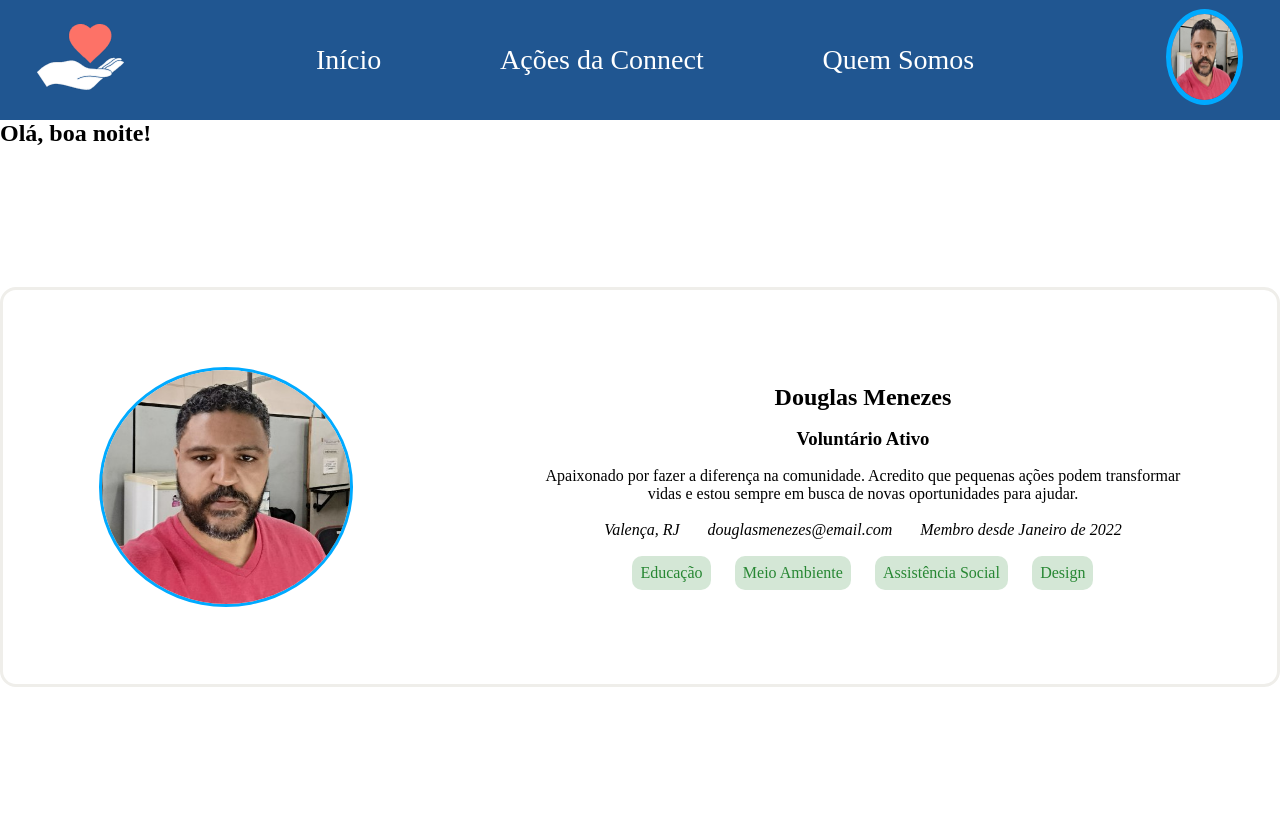
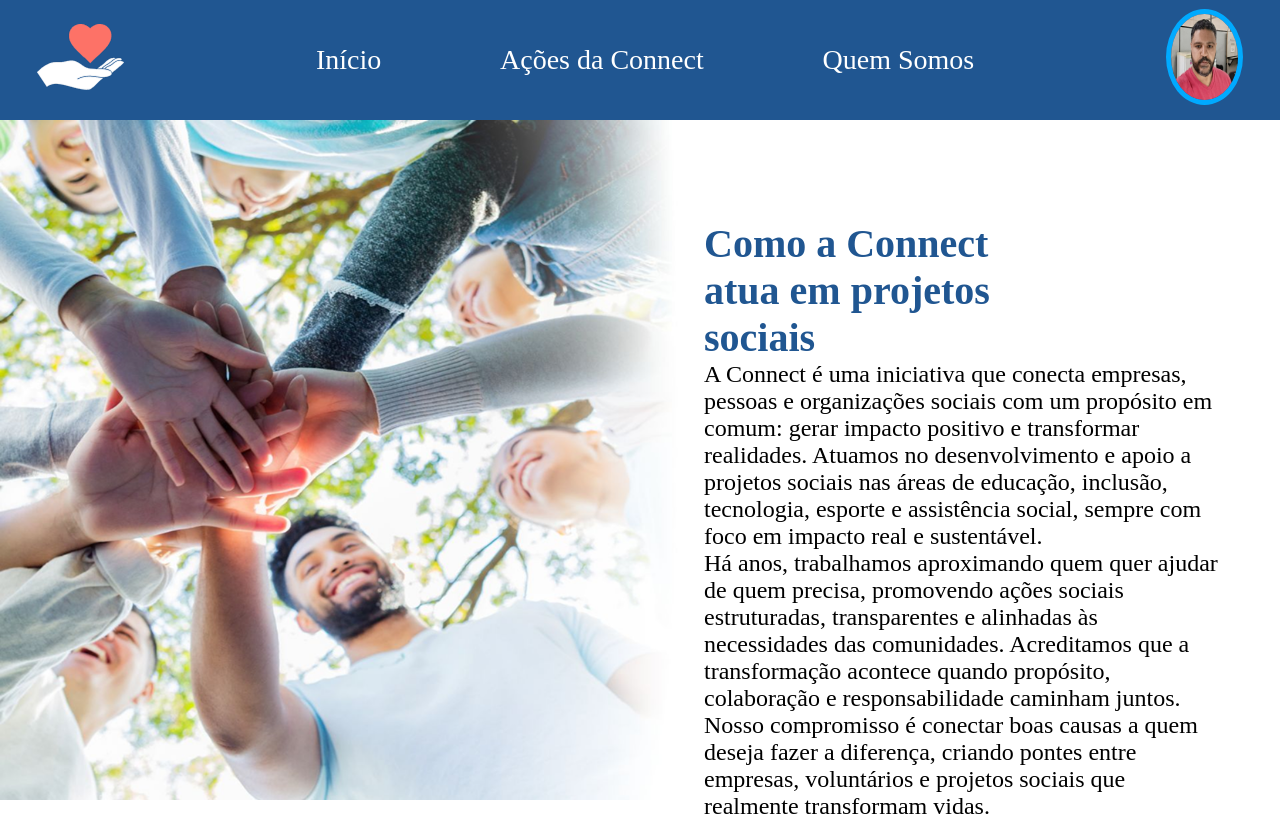
Before and after one commit to DouglasMNascimentoDev/DesafioFinalFront, a React (Vite) app: page /quemSomos in a window 1280 px wide. Shown: the top 816 px of the page. Built offline with nearby package versions, Linux system fonts and the light colour scheme.

Commit message:
Finalização das paginas de ações e quem somos.

```diff
--- a/src/App.jsx
+++ b/src/App.jsx
@@ -1,6 +1,7 @@
 import React from 'react'
 import NavBar from "./components/NavBar/NavBar"
 import Perfil from "./components/Perfil/Perfil"
+
 import "./global.scss"
 function App() {
   return (
@@ -8,6 +9,7 @@ function App() {
 
     <NavBar/>
     <Perfil/>
+
     </>
   )
 }
--- a/src/components/AcoesDaConnect/AcoesDaConnect.jsx
+++ b/src/components/AcoesDaConnect/AcoesDaConnect.jsx
@@ -1,10 +1,85 @@
-import React from 'react'
+import { useState } from "react";
+import Mutirao from "../../assets/mutirao.png";
+import Aulas from "../../assets/aulas.png";
+import Esporte from "../../assets/esporte.png";
+import Familia from "../../assets/familia.png";
+import Futuro from "../../assets/futuro.png";
+import Conecta from "../../assets/conecta.png";
+import styles from "./AcoesDaConnect.module.scss";
 function AcoesDaConnect() {
+  // [] array / lista
+  // {} objetos
+  // [ {}, {}, {}, {}, {}, {} ] array de objetos
+  const [cards, setCards] = useState([
+    {
+      id: 1,
+      imagem: Mutirao,
+      titulo: "Mutirão de reciclagem",
+      informacao:
+        "Coletar materiais recicláveis e orientar sobre descarte consciente.",
+      botao: "Quero participar",
+    },
+    {
+      id: 2,
+      imagem: Aulas,
+      titulo: "Aulas de Tecnologia",
+      informacao:
+        "Ensinar noções básicas de informática, internet segura e programação. Preparar jovens para o mercado de trabalho digital.",
+      botao: "Quero participar",
+    },
+    {
+      id: 3,
+      imagem: Esporte,
+      titulo: "Esporte e Inclusão",
+      informacao:
+        "Organizar treinos e jogos que incentivem a participação de todos. Promover disciplina, saúde e trabalho em equipe entre jovens.",
+      botao: "Quero participar",
+    },
+    {
+      id: 4,
+      imagem: Familia,
+      titulo: "Instituto grande familia",
+      informacao:
+        "Contribua com alimentos não perecíveis e ajude famílias em situação de vulnerabilidade.",
+      botao: "Quero Doar",
+    },
+    {
+      id: 5,
+      imagem: Futuro,
+      titulo: "Projeto Futuro na Escola",
+      informacao:
+        "Doe livros, cadernos, lápis, mochilas e canetas para ajudar jovens a continuarem seus estudos com mais estrutura.",
+      botao: "Quero Doar",
+    },
+    {
+      id: 6,
+      imagem: Conecta,
+      titulo: "Instituto Conecta Jovem",
+      informacao:
+        "Doe computadores usados, tablets ou celulares em bom estado para permitir que jovens tenham acesso ao mundo digital.",
+      botao: "Quero Doar",
+    },
+  ]);
   return (
-    <>
-
-    <h2> Olá, boa noite! </h2>
-    </>
-  )
+    <section className={styles.containerDeAcoes}>
+      <div className={styles.boxTitulosAcoes}>
+        <h2>Ações da Connect</h2>
+        <p>
+          Junte-se a quem acredita na mudança. Apoie, participe e transforme
+          vidas através de ações sociais que geram impacto real nas comunidades.
+        </p>
+      </div>
+      <section className={styles.containerCardsDeAcoes}>
+        {cards.map((item) => (
+          <article key={item.id} className={styles.cardsDeAcoes}>
+            <img src={item.imagem} alt={item.titulo} />
+            <h2>{item.titulo}</h2>
+            <p>{item.informacao}</p>
+            <button>{item.botao}</button>
+          </article>
+        ))}
+      </section>
+    </section>
+  );
 }
-export default AcoesDaConnect
+export default AcoesDaConnect;
--- a/src/components/AcoesDaConnect/AcoesDaConnect.module.scss
+++ b/src/components/AcoesDaConnect/AcoesDaConnect.module.scss
@@ -0,0 +1,68 @@
+.containerDeAcoes{
+    //background-color: red;
+}
+.boxTitulosAcoes{
+    border: solid green;
+    height: 25vh;
+    display: flex;
+    flex-direction: column;
+    align-items: center;
+    justify-content: space-evenly;
+
+h2{
+    font-size: 3rem;
+    color: #205691;
+}
+
+p{
+    font-size: 1.5rem;
+    //border: solid red;
+    width: 40%;
+    text-align: center;
+}
+
+}
+
+.containerCardsDeAcoes{
+    border: solid blue;
+    //background-color: pink;
+    display: flex;
+    flex-wrap: wrap;
+    justify-content: space-evenly;
+
+}
+
+.cardsDeAcoes{
+    border: solid;
+    width: 26%;
+    height: 35vh;
+    margin: 1rem;
+    display: flex;
+    flex-direction: column;
+    align-items: center;
+
+img{
+    height: 15vh;
+}
+
+h2{
+    color: #122f97;
+}
+
+p{
+    font-size: 1rem;
+    text-align: center;
+    width: 70%;
+    text-align: center;
+}
+
+button{
+    padding: 0.5rem 1rem;
+    color: #ffffff;
+    background-color: #205691;
+    font-size: 1.2rem;
+    border-radius: 10px;
+    border: none;
+    cursor: pointer;
+}
+}
--- a/src/components/QuemSomos/QuemSomos.jsx
+++ b/src/components/QuemSomos/QuemSomos.jsx
@@ -1,10 +1,29 @@
-import React from 'react'
+import styles from "./QuemSomos.module.scss";
 function QuemSomos() {
   return (
-    <>
-
-    <h2> Olá, boa noite! </h2>
-    </>
-  )
+    <section className={styles.containerQuemSomos}>
+      <div className={styles.boxTextosQuemSomos}>
+        <h2>Como a Connect atua em projetos sociais</h2>
+        <p>
+          A Connect é uma iniciativa que conecta empresas, pessoas e
+          organizações sociais com um propósito em comum: gerar impacto positivo
+          e transformar realidades. Atuamos no desenvolvimento e apoio a
+          projetos sociais nas áreas de educação, inclusão, tecnologia, esporte
+          e assistência social, sempre com foco em impacto real e sustentável.
+        </p>
+        <p>
+          Há anos, trabalhamos aproximando quem quer ajudar de quem precisa,
+          promovendo ações sociais estruturadas, transparentes e alinhadas às
+          necessidades das comunidades. Acreditamos que a transformação acontece
+          quando propósito, colaboração e responsabilidade caminham juntos.
+        </p>
+        <p>
+          Nosso compromisso é conectar boas causas a quem deseja fazer a
+          diferença, criando pontes entre empresas, voluntários e projetos
+          sociais que realmente transformam vidas.
+        </p>
+      </div>
+    </section>
+  );
 }
-export default QuemSomos
+export default QuemSomos;
--- a/src/components/QuemSomos/QuemSomos.module.scss
+++ b/src/components/QuemSomos/QuemSomos.module.scss
@@ -0,0 +1,36 @@
+.containerQuemSomos{
+    //background-color: antiquewhite;
+    height: 85vh;
+    background-image: url("../../assets/backgroundQuemSomos.png");
+    background-repeat: no-repeat;
+    background-size: 100% 85vh;
+
+    display: flex;
+    justify-content: flex-end;
+    align-items: center;
+}
+
+.boxTextosQuemSomos{
+    //border: solid red;
+    width: 45%;
+    height: 60vh;
+
+    display: flex;
+    flex-direction: column;
+    justify-content: space-between;
+
+h2{
+    color: #205691;
+    font-size: 2.5rem;
+    //border: solid red;
+    width: 55%;
+
+}
+
+p{
+    //border: solid red;
+    font-size: 1.5rem;
+    width: 90%;
+}
+
+}
```
